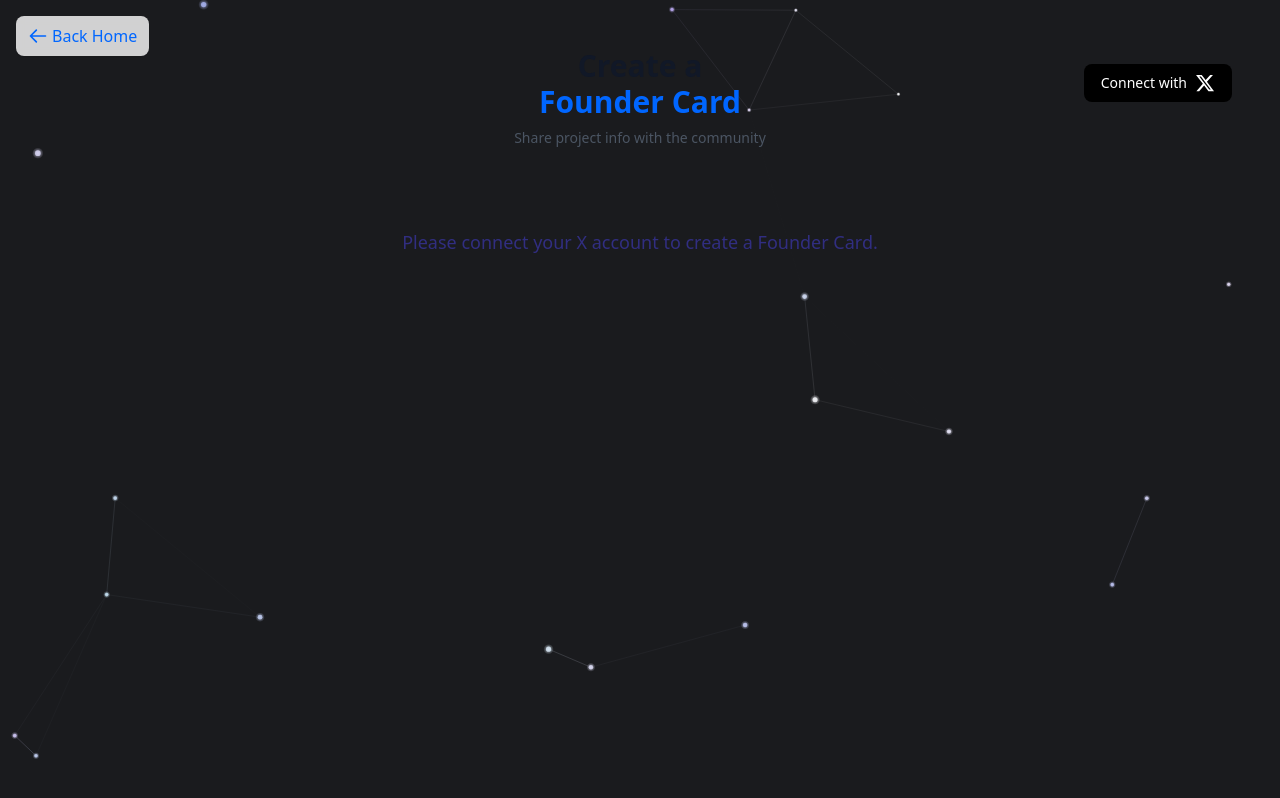
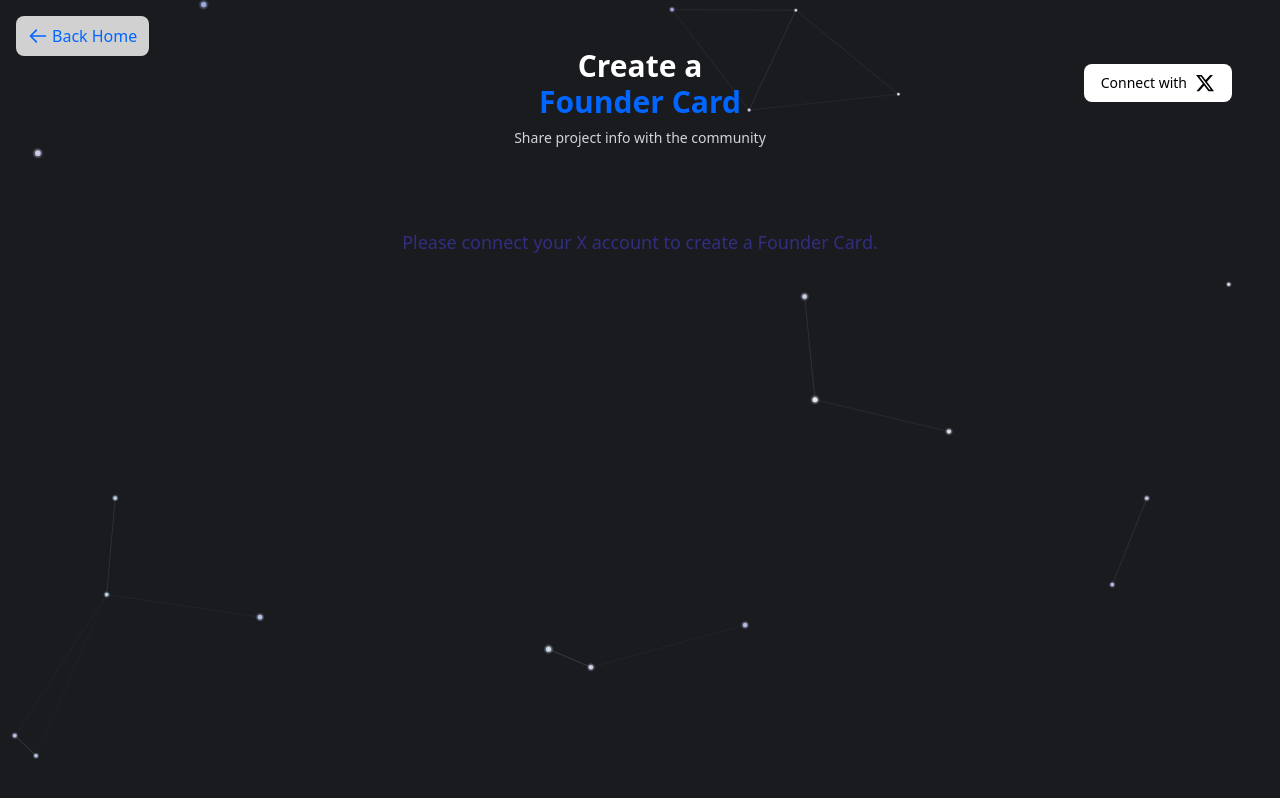
Before and after one commit to yohann-dev/BeliefTeam, a Next.js app in the folder client/: page /projects/new in a window 1280 px wide. Built offline with nearby package versions, Linux system fonts and the light colour scheme; no server answers.

Commit message:
dark mode #3

```diff
--- a/client/components/TwitterButton.tsx
+++ b/client/components/TwitterButton.tsx
@@ -24,7 +24,7 @@ export default function TwitterButton() {
                 <button
                     onClick={logout}
                     disabled={isLogoutLoading}
-                    className="inline-flex items-center px-4 py-2 border border-transparent text-sm font-medium rounded-lg text-white bg-black hover:bg-gray-900 focus:outline-none focus:ring-2 focus:ring-offset-2 focus:ring-gray-500 transition-all duration-200 disabled:opacity-50 disabled:cursor-not-allowed"
+                    className="inline-flex items-center px-4 py-2 border border-transparent text-sm font-medium rounded-lg text-white dark:text-black bg-black dark:bg-white hover:bg-gray-900 dark:hover:bg-gray-100 focus:outline-none focus:ring-2 focus:ring-offset-2 focus:ring-gray-500 dark:focus:ring-gray-400 transition-all duration-200 disabled:opacity-50 disabled:cursor-not-allowed"
                 >
                     {isLogoutLoading ? (
                         <div className="flex items-center">
@@ -47,7 +47,7 @@ export default function TwitterButton() {
                 <button
                     onClick={login}
                     disabled={isLoginLoading}
-                    className="inline-flex items-center px-4 py-2 border border-transparent text-sm font-medium rounded-lg text-white bg-black hover:bg-gray-900 focus:outline-none focus:ring-2 focus:ring-offset-2 focus:ring-gray-500 transition-all duration-200 disabled:opacity-50 disabled:cursor-not-allowed"
+                    className="inline-flex items-center px-4 py-2 border border-transparent text-sm font-medium rounded-lg text-white dark:text-black bg-black dark:bg-white hover:bg-gray-900 dark:hover:bg-gray-100 focus:outline-none focus:ring-2 focus:ring-offset-2 focus:ring-gray-500 dark:focus:ring-gray-400 transition-all duration-200 disabled:opacity-50 disabled:cursor-not-allowed"
                 >
                     {isLoginLoading ? (
                         <div className="flex items-center">
--- a/client/pages/projects/new.tsx
+++ b/client/pages/projects/new.tsx
@@ -44,11 +44,11 @@ export default function NewProject() {
 
         <div className="max-w-xl mx-auto">
           <div className="text-center mb-8">
-            <h2 className="text-3xl font-extrabold text-gray-900" >
+            <h2 className="text-3xl font-extrabold text-gray-900 dark:text-white" >
               <span className="block">Create a</span>
               <span className="block text-meme-blue">Founder Card</span>
             </h2>
-            <p className="mt-2 text-sm text-gray-600">
+            <p className="mt-2 text-sm text-gray-600 dark:text-gray-300">
               {twitterName ? `${twitterName}, share` : " Share"}  project info with the community
             </p>
           </div>
@@ -56,12 +56,12 @@ export default function NewProject() {
           {!twitterHandle && !isLoading ? (
             <TwitterConnectionPrompt />
           ) : isLoading ? (
-            <div className="text-center text-gray-600">
+            <div className="text-center text-gray-600 dark:text-gray-300">
               <svg className="animate-spin h-10 w-10 text-meme-blue mx-auto" xmlns="http://www.w3.org/2000/svg" fill="none" viewBox="0 0 24 24">
                 <circle className="opacity-25" cx="12" cy="12" r="10" stroke="currentColor" strokeWidth="4"></circle>
                 <path className="opacity-75" fill="currentColor" d="M4 12a8 8 0 018-8v4a4 4 0 00-4 4H4z"></path>
               </svg>
-              <p className="mt-2 text-sm text-gray-600">
+              <p className="mt-2 text-sm text-gray-600 dark:text-gray-300">
                 Please wait while we load the tokens.
               </p>
             </div>
@@ -69,9 +69,9 @@ export default function NewProject() {
             tokensList.length > 0 ? <TokenTeamForm tokensList={tokensList} twitterHandle={twitterHandle} twitterEmail={twitterEmail} isFounderConnected={isFounderConnected} />
               : (
                 <div>
-                  <div className="text-center text-gray-600 mt-20">
-                    <h2 className="text-2xl font-bold">No project found for your account</h2>
-                    <p className="mt-2 text-sm text-gray-600">
+                  <div className="text-center text-gray-600 dark:text-gray-300 mt-20">
+                    <h2 className="text-2xl font-bold text-gray-900 dark:text-white">No project found for your account</h2>
+                    <p className="mt-2 text-sm text-gray-600 dark:text-gray-300">
                       Create a project first and then come back to post your needs.
                     </p>
                   </div>
```
